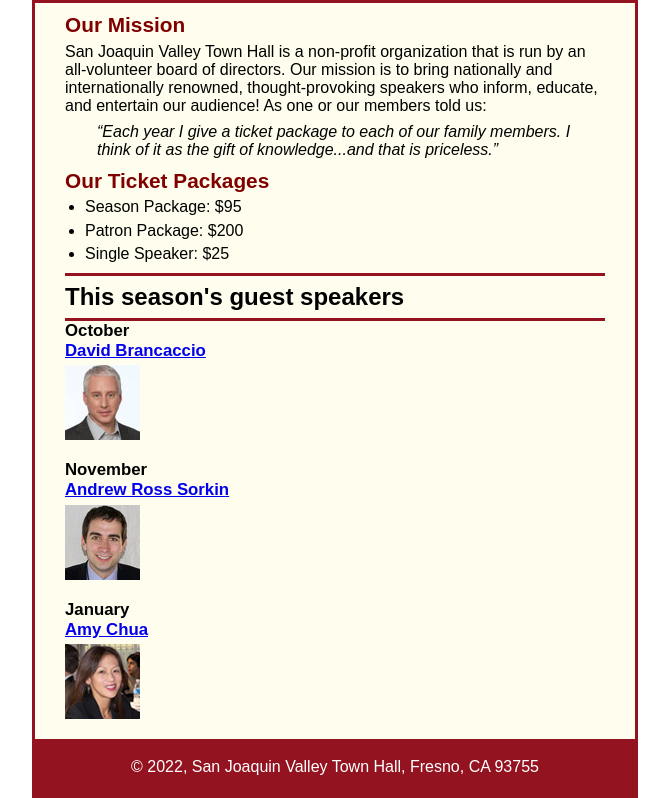
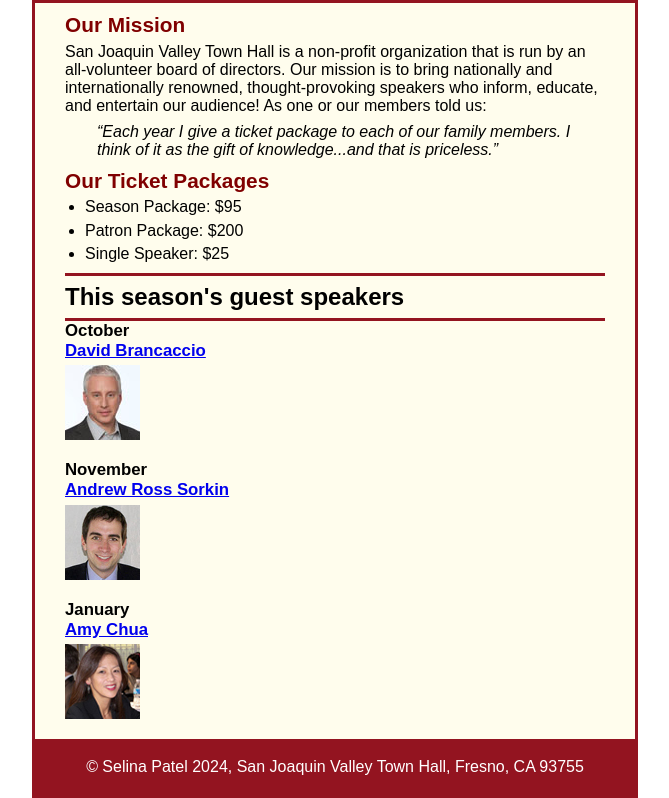
Before and after one commit to SelinaPatell/A07, a plain HTML site: page index.html in a window 1280 px wide. Shown: the part 120-918 px from the top of the page, without its empty margins (305-974 px from the left). Drawn offline with Linux system fonts and the light colour scheme.

Commit message:
Update index.html

```diff
--- a/index.html
+++ b/index.html
@@ -39,7 +39,7 @@
     <img src="images/chua75.jpg" alt="Amy Chua photo">
 </main>
 <footer>
-    <p>&copy; 2022, San Joaquin Valley Town Hall, Fresno, CA 93755</p>
+    <p>&copy; Selina Patel 2024, San Joaquin Valley Town Hall, Fresno, CA 93755</p>
 </footer>
 </body>
 </html>
```
